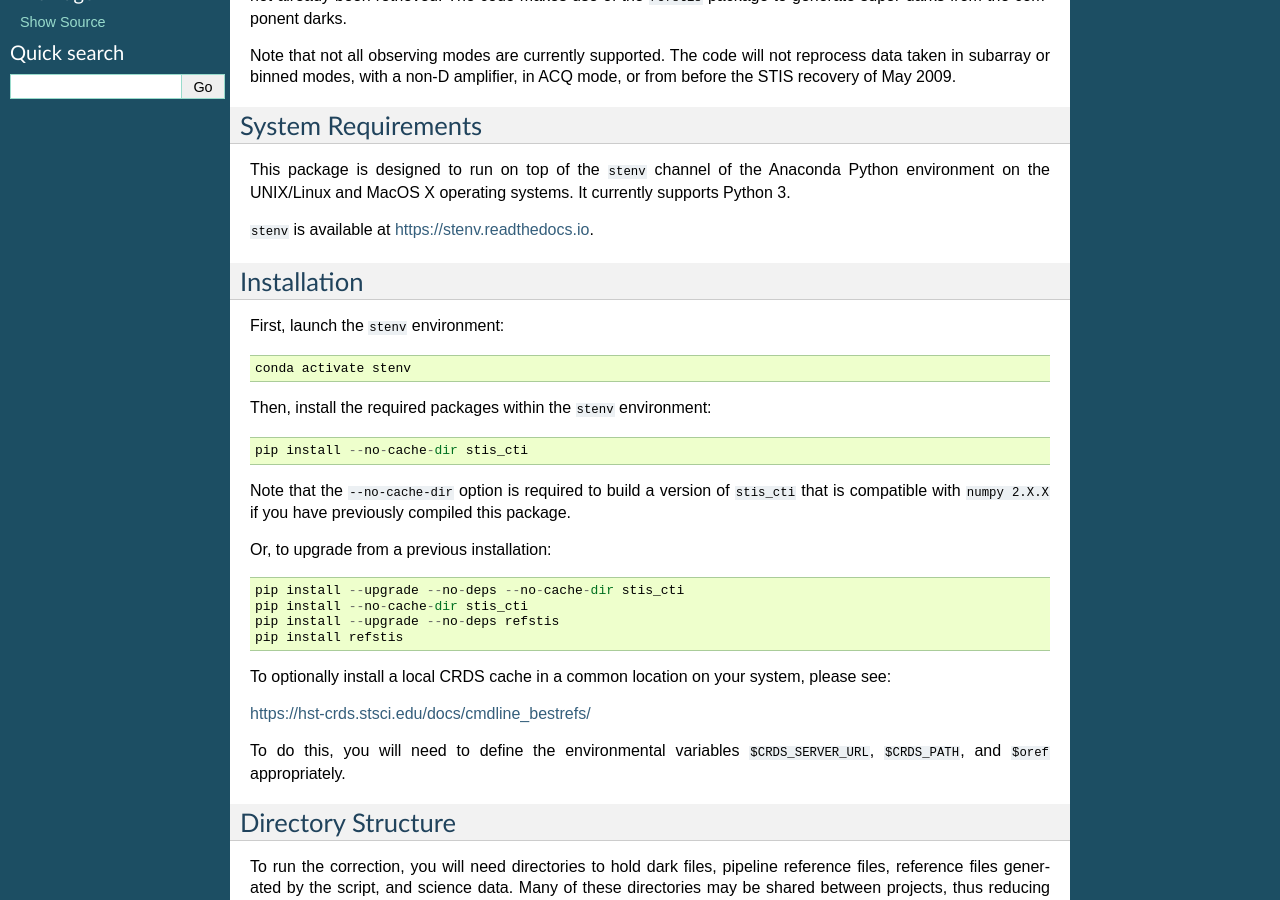
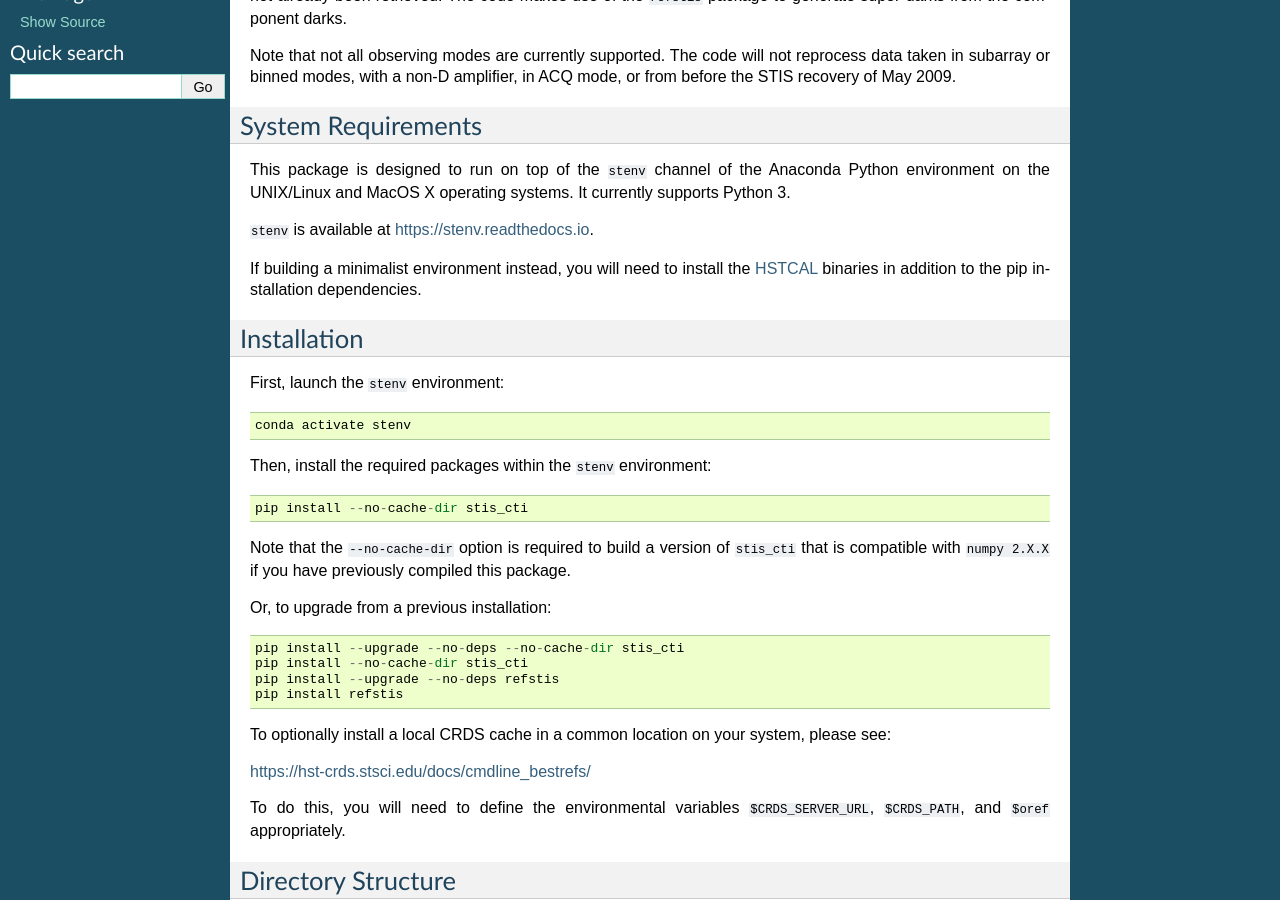
Before and after one commit to spacetelescope/stis_cti, a Sphinx documentation site: the page built from doc/readme.rst, in a window 1280 px wide and 900 px high, scrolled down 434 px. Built offline with Sphinx 7.4.7, drawn with Linux system fonts in a browser that asks for light colours.

Commit message:
Added note about conda HSTCAL dependency to docs.

```diff
--- a/doc/readme.rst
+++ b/doc/readme.rst
@@ -38,6 +38,10 @@ of the Anaconda Python environment on the UNIX/Linux and MacOS X operating syste
 currently supports Python 3.
 
 ``stenv`` is available at https://stenv.readthedocs.io.
+
+If building a minimalist environment instead, you will need to install
+the `HSTCAL <https://github.com/spacetelescope/hstcal>`_ binaries in addition to
+the pip installation dependencies.
 
 Installation
 ============
```
